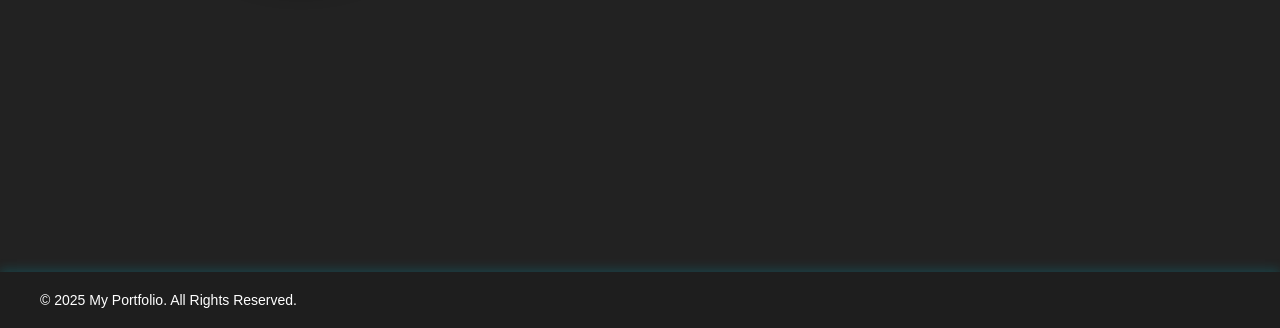
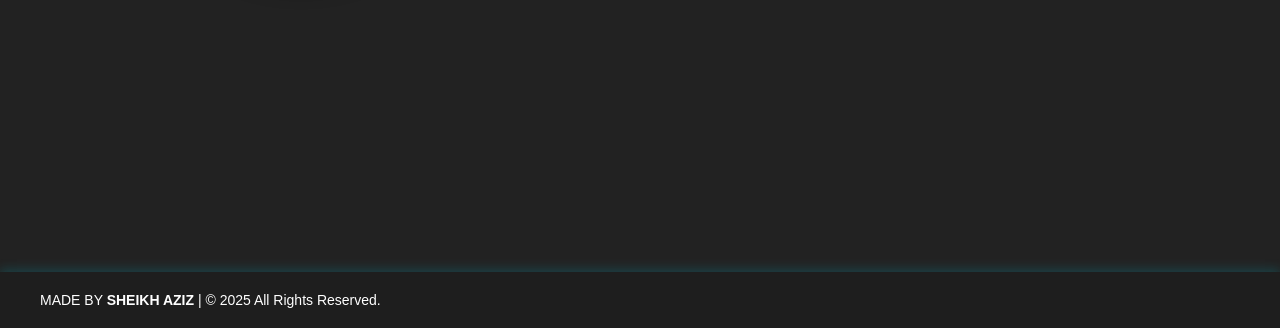
Before and after one commit to SheikhAziz003/Portfolio, a plain HTML site: page index.html in a window 1280 px wide. Shown: the part 528-856 px from the top of the page. Drawn offline with nearby package versions, Linux system fonts and the light colour scheme.

Commit message:
Update index.html

```diff
--- a/index.html
+++ b/index.html
@@ -61,7 +61,7 @@
     </div>
     <footer>
         <div class="footer-container">
-            <p>© 2025 My Portfolio. All Rights Reserved.</p>
+            <p>MADE BY <b>SHEIKH AZIZ</b> | © 2025 All Rights Reserved.</p>
         </div>
     </footer>
     <script src="https://cdnjs.cloudflare.com/ajax/libs/typed.js/2.0.0/typed.min.js"></script>
```
